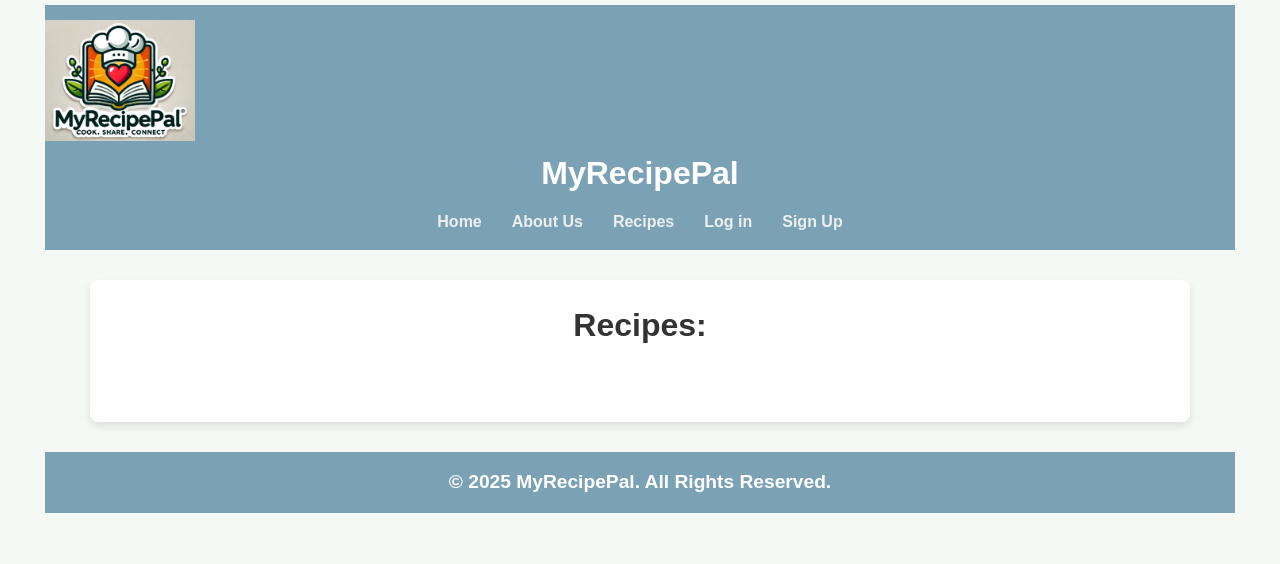
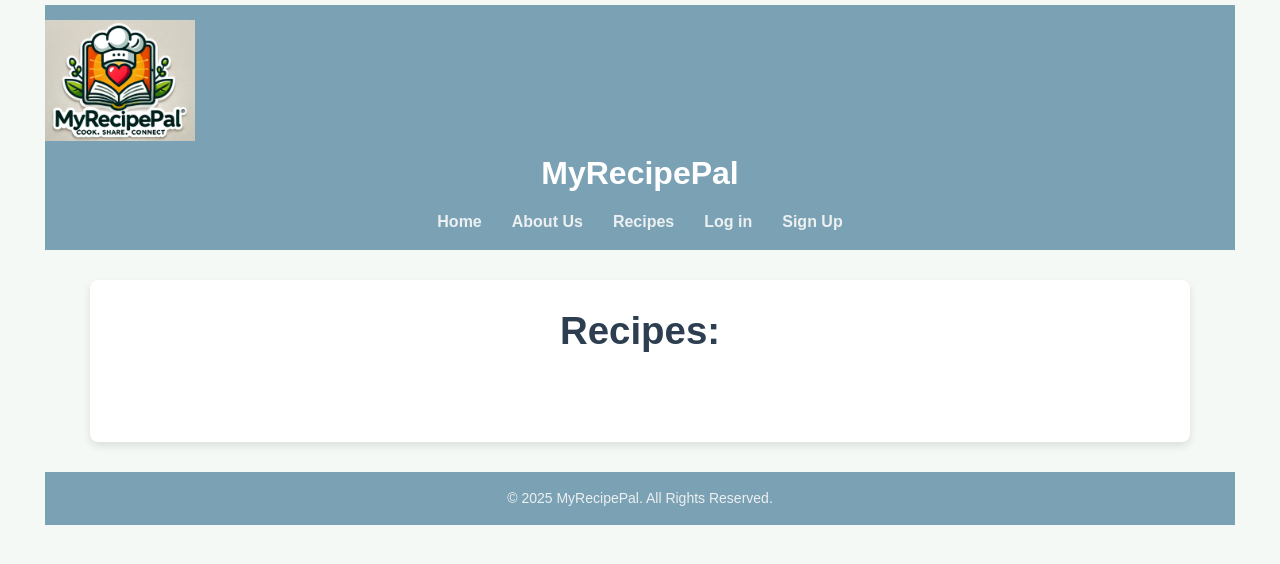
Before and after one commit to skourde/MyRecipePal, a Node server app: template pg-sd2/app/views/category_recipes.pug in a window 1280 px wide. Shown: the top 564 px of the page. Run offline with Node 20, Linux system fonts and the light colour scheme; the template is opened without the code that fills it, so the values that code supplies are empty; some libraries are stand-ins or nearby versions.

Commit message:
Changed the category_recipes css

```diff
--- a/pg-sd2/static/category_recipes.css
+++ b/pg-sd2/static/category_recipes.css
@@ -9,57 +9,50 @@
 body {
   font-family: 'Arial', sans-serif;
   background-color: #f4f9f6;
-  color: #E3BCBA;
+  color: #333;
   line-height: 1.6;
   padding: 5px;
   max-width: 1200px;
   margin: 0 auto; /* Center the content */
+  background-color: #f4f9f6;
 }
 
 /* Category Heading */
 .hero h1 {
-  color: #333;  /* Dark color for better visibility */
-  font-size: 2rem;
-  margin-bottom: 20px;
+  color: #2c3e50;  /* Darker color for better visibility */
+  font-size: 2.4rem;
+  margin-bottom: 30px;
+  text-align: center;
 }
 
 /* Remove Bullet Points from List */
 ul {
-  list-style-type: none;  /* Removes bullets */
+  list-style-type: none;
   padding: 0;
   margin: 0;
+  display: flex;
+  flex-wrap: wrap;
+  gap: 20px; /* Space between recipe cards */
+  justify-content: center;
 }
 
-
-/* Container for the Recipes */
-.container {
-  max-width: 1200px;
-  margin: 40px auto;
-  padding: 20px;
-  text-align: center;
-}
-
-/* Recipe List */
-.recipe-list {
-  display: grid;
-  grid-template-columns: repeat(auto-fill, minmax(280px, 1fr));
-  gap: 30px;
-  justify-items: center;
-}
-
-/* Recipe Cards - Cool Hover Effects */
+/* Recipe Cards */
 .recipe-card {
   background-color: #fff;
   border-radius: 15px;
   box-shadow: 0 4px 15px rgba(0, 0, 0, 0.1);
-  overflow: hidden;
-  width: 100%;
+  width: 280px; /* Set a fixed width for the recipe cards */
   text-align: center;
   padding: 20px;
   transition: transform 0.3s ease, box-shadow 0.3s ease;
   cursor: pointer;
+  margin-bottom: 30px;
+  display: flex;
+  flex-direction: column;
+  justify-content: space-between;
 }
 
+/* Hover Effects */
 .recipe-card:hover {
   transform: translateY(-10px); /* Slight lift on hover */
   box-shadow: 0 8px 30px rgba(0, 0, 0, 0.2);
@@ -68,14 +61,11 @@
 /* Recipe Image */
 .recipe-image {
   border-radius: 10px;
-  width: 50%;
+  width: 100%;
   height: 200px;
   object-fit: cover;
   transition: transform 0.3s ease;
-}
-
-.recipe-card:hover .recipe-image {
-  transform: scale(1.1); /* Slight zoom effect on image */
+  margin-bottom: 15px; /* Spacing between image and title */
 }
 
 /* Recipe Info */
@@ -88,11 +78,27 @@
 .recipe-info p {
   font-size: 1.1rem;
   color: #7f8c8d;
-  margin-top: 10px;
+  margin-top: 5px;
   line-height: 1.4;
   max-height: 60px;
   overflow: hidden;
   text-overflow: ellipsis;
+  margin-bottom: 15px; /* Spacing between description and button */
+}
+
+/* User's Name & Likes */
+.recipe-info p.user-info {
+  font-size: 1rem;
+  color: #8e44ad;
+  margin-top: 5px;
+  font-weight: bold;
+}
+
+.recipe-info p.likes {
+  font-size: 1rem;
+  color: #27ae60;
+  margin-top: 5px;
+  font-weight: bold;
 }
 
 /* View Recipe Button */
@@ -106,6 +112,7 @@
   font-weight: bold;
   display: inline-block;
   transition: background-color 0.3s ease, transform 0.3s ease;
+  align-self: center;
 }
 
 .view-recipe-btn:hover {
@@ -119,28 +126,29 @@
   color: #2c3e50;
   margin-bottom: 20px;
   font-weight: bold;
+  text-align: center;
 }
 
 /* Styling for "No recipes found" */
-p {
+p.no-recipes {
   font-size: 1.2rem;
   color: #ffffff;
   font-weight: bold;
+  text-align: center;
 }
-
 
 /* Responsive Design */
 @media (max-width: 768px) {
   /* Stack the recipe cards vertically on small screens */
   .recipe-card {
+    width: 100%; /* Full width on smaller screens */
     flex-direction: column;
-    align-items: flex-start;
+    align-items: center;
+    margin-bottom: 20px; /* Spacing between recipe cards */
   }
 
   .recipe-image {
-    width: 100%;
     height: 250px; /* Adjust height on smaller screens */
-    margin-bottom: 15px;
   }
 
   .recipe-info h3 {
```
